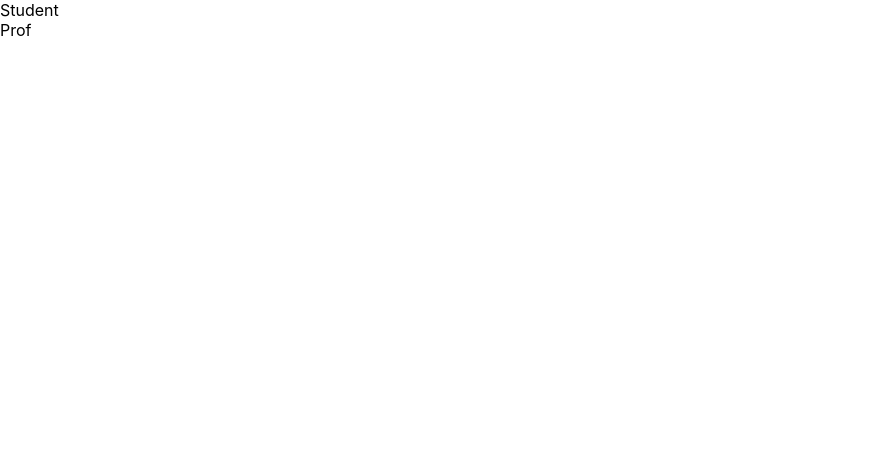
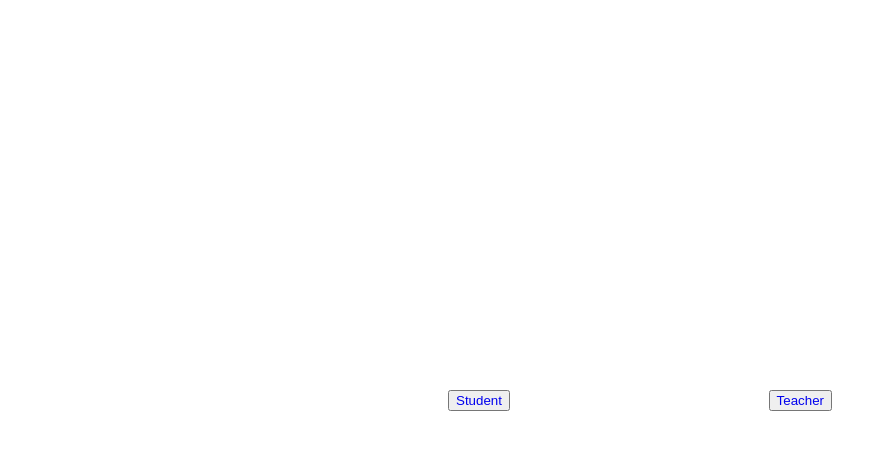
Before and after one commit to WildCodeSchool/2020-11-wns-paris-tamplo-projet-front, a React (Create React App) app: page / in a window 1280 px wide. Shown: the top 450 px of the page, without its empty margins (0-894 px from the left). Built offline with nearby package versions, Linux system fonts and the light colour scheme.

Commit message:
Add router for teacher and student

```diff
--- a/package.json
+++ b/package.json
@@ -8,6 +8,7 @@
     "@testing-library/user-event": "^12.1.10",
     "react": "^17.0.1",
     "react-dom": "^17.0.1",
+    "react-router-dom": "^5.2.0",
     "react-scripts": "4.0.0",
     "styled-components": "^5.2.1",
     "web-vitals": "^0.2.4"
--- a/src/App.js
+++ b/src/App.js
@@ -1,15 +1,28 @@
 import React from 'react'
+import { Switch, Route, Link } from 'react-router-dom'
 
 import Student from './components/Student'
 import Teacher from './components/Teacher'
 
-import './App.css'
+import { Nav, ButtonNav } from "./styles/element";
 
 const App = () => {
   return (
-    <div className="App">
-      <Student />
-      <Teacher />
+    <div className="app-container">
+      <Switch>
+        <Route exact path='/'>
+          <Nav>
+            <ButtonNav>
+              <Link to='/student'>Student</Link>
+            </ButtonNav>
+            <ButtonNav>
+              <Link to='/teacher'>Teacher</Link>
+            </ButtonNav>
+          </Nav>
+        </Route>
+        <Route path="/student" component={Student} />
+        <Route path="/teacher" component={Teacher} />
+      </Switch>
     </div>
   )
 }
--- a/src/index.js
+++ b/src/index.js
@@ -1,12 +1,15 @@
 import React from 'react'
 import ReactDOM from 'react-dom'
+import { BrowserRouter } from 'react-router-dom'
 import './index.css'
 import App from './App'
 import reportWebVitals from './reportWebVitals'
 
 ReactDOM.render(
   <React.StrictMode>
-    <App />
+    <BrowserRouter>
+      <App />
+    </BrowserRouter>
   </React.StrictMode>,
   document.getElementById('root')
 )
--- a/src/styles/element.js
+++ b/src/styles/element.js
@@ -0,0 +1,17 @@
+import styled from 'styled-components'
+
+export const Nav = styled.nav`
+  width: 30%;
+  display: flex;
+  justify-content: space-between;
+  height: 100vh;
+  display: flex;
+  align-items: center;
+  margin: auto;
+`
+
+export const ButtonNav = styled.button`
+  a {
+    text-decoration: none;
+  }
+`
```
Also changed, not shown: 1 other file (tests, documents, lock files or other folders).
